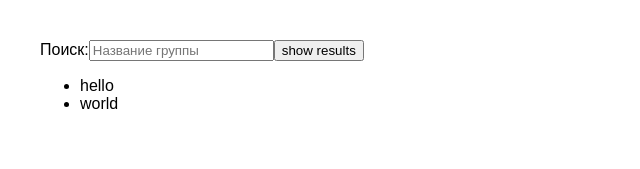
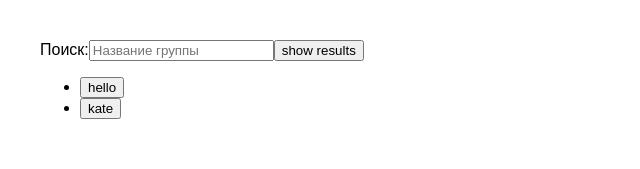
Before and after one commit to ekozelkova/lastfm, a React (Create React App) app: page / in a window 1280 px wide. Both pictures are taken after a click on the button "show results". Shown: the top 169 px of the page, without its empty margins (0-640 px from the left). Built offline with nearby package versions, Linux system fonts and the light colour scheme.

Commit message:
Add Back button into the artist screen

```diff
--- a/src/App.js
+++ b/src/App.js
@@ -1,16 +1,13 @@
 import React, { Component } from 'react';
-
-import SearchScreen from "./SearchScreen.js";
-
-
+import SearchScreen from "./SearchScreen";
+import ArtistScreen from "./ArtistScreen";
 import './App.css';
-import ArtistScreen from "./ArtistScreen";
 
 
 class App extends Component {
     constructor(props) {
         super(props);
-        this.state = {currentScreen: 'searchResults'};
+        this.state = {currentScreen: 'searchResults', results: []};
     }
 
     transitToSearchScreen = () => {
@@ -18,27 +15,27 @@ class App extends Component {
     };
 
     transitToArtistScreen = () => {
-      this.setState({currentScreen: 'albums'})
+      this.setState({currentScreen: 'albums'});
     };
 
-
+    //TODO: add a comment why
+    updateResults = (results) => {
+      this.setState({results: results})
+    };
 
     render() {
         const currentScreen = this.state.currentScreen;
         let screen = null;
 
         if(currentScreen === 'searchResults') {
-            screen = <SearchScreen transitToArtistScreen={this.transitToArtistScreen}/>
+            screen = <SearchScreen transitToArtistScreen={this.transitToArtistScreen} updateResults={this.updateResults} results={this.state.results}/>
         } else if(currentScreen === 'albums') {
             screen = <ArtistScreen transitToSearchScreen={this.transitToSearchScreen}/>
         }
 
         return (
           <div className="App">
-
               {screen}
-
-
           </div>
         );
     }
--- a/src/ArtistScreen.js
+++ b/src/ArtistScreen.js
@@ -5,7 +5,7 @@ class ArtistScreen extends React.Component {
     render() {
         return (
             <div>
-                <button>Назад к списку исполнителей</button>
+                <button onClick={this.props.transitToSearchScreen}>Назад к списку исполнителей</button>
                 <header>Альбомы Би-2</header>
 
                 <div className="artist-albums">
--- a/src/SearchResults.js
+++ b/src/SearchResults.js
@@ -5,9 +5,8 @@ class SearchResults extends React.Component {
     render () {
         const bands = this.props.results;
         const listItems = bands.map((band) =>
-            <li>{band}</li>
+            <li><button onClick={this.props.transitToArtistScreen}>{band}</button></li>
         );
-
 
         return (
             <ul>
--- a/src/SearchScreen.js
+++ b/src/SearchScreen.js
@@ -1,26 +1,21 @@
 import React from 'react';
-import SearchResults from './SearchResults.js';
+import SearchResults from './SearchResults';
 import SearchBar from "./SearchBar";
 
 class SearchScreen extends React.Component {
-    constructor() {
-        super();
-
-        this.state = {results: []}
-    }
-
+    //on click, on enter
     handleSearch = () => {
-        //on click, on enter
+        let results = ["hello", "kate"];
         setTimeout(() => {
-            this.setState({results: ["hello", "world"]});
-        }, 2000)
+            this.props.updateResults(results)
+        }, 1000)
     };
 
     render() {
         return(
             <div>
                 <SearchBar onSearch={this.handleSearch}/>
-                <SearchResults results={this.state.results}/>
+                <SearchResults results={this.props.results} transitToArtistScreen={this.props.transitToArtistScreen}/>
             </div>
         )
     }
```
